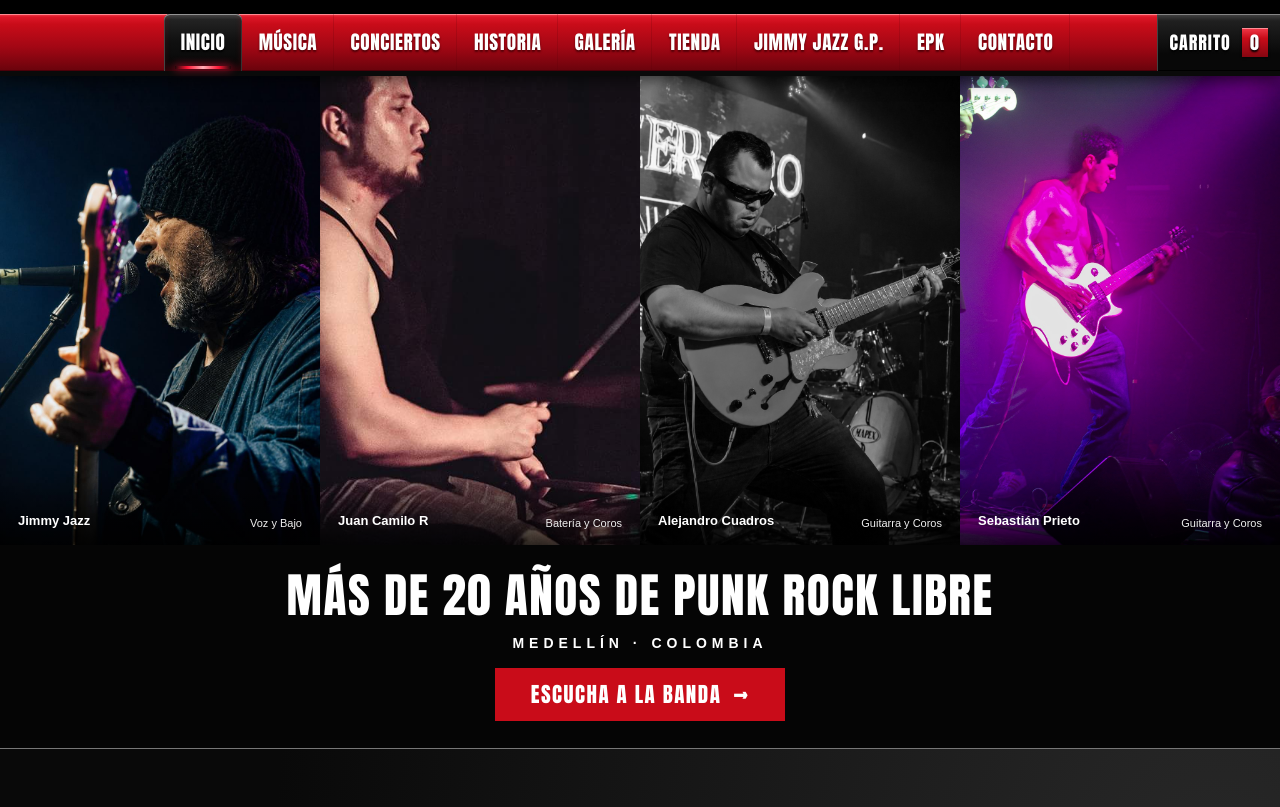
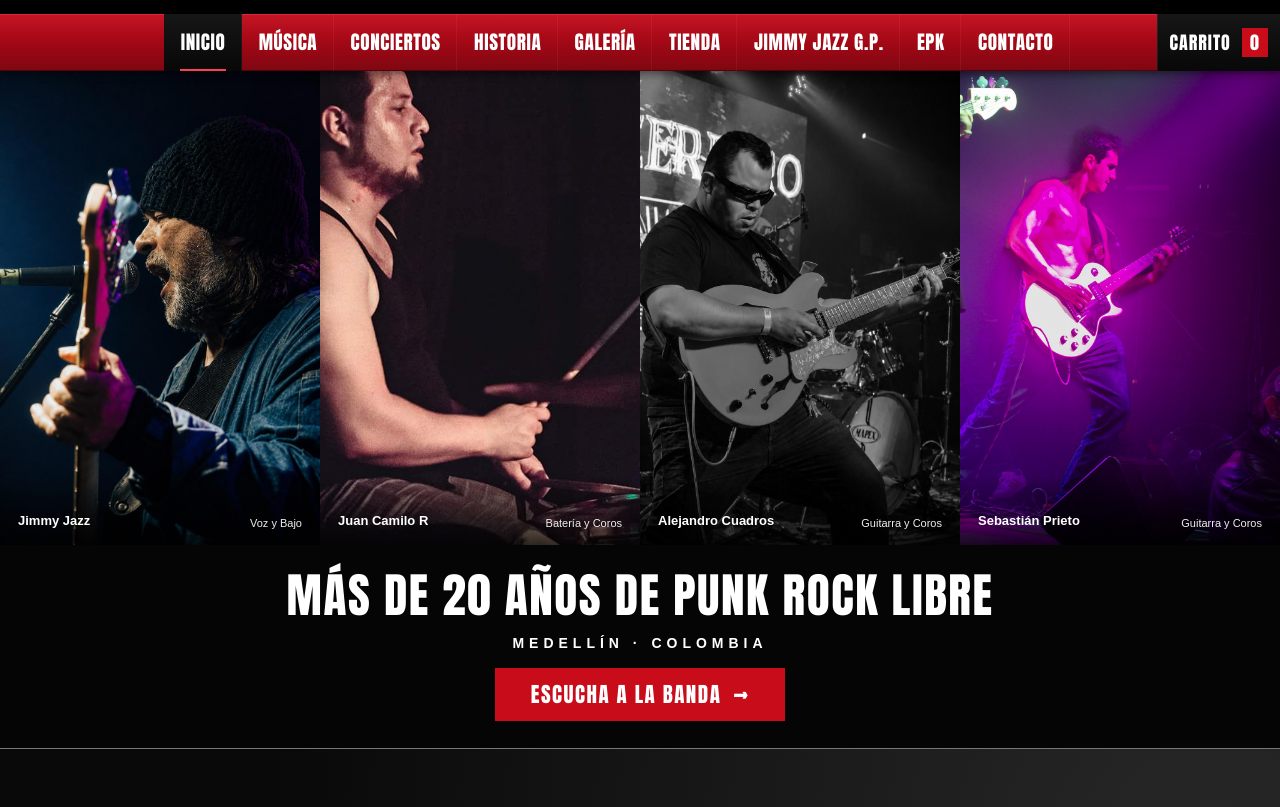
Before and after one commit to punkiesycerebro/punkiesycerebro.github.io, a plain HTML site: page index.html in a window 1280 px wide. Shown: the part 199-1006 px from the top of the page. Drawn offline with Linux system fonts and the light colour scheme.

Commit message:
Probar acabado más discreto solo en la barra de navegación

```diff
--- a/assets/site.css
+++ b/assets/site.css
@@ -335,41 +335,34 @@ footer { flex-wrap: wrap; }
 @media (max-width: 760px) { .header-actions { align-self: center; } }
 @media (prefers-reduced-motion: reduce) { .support-button { transition: none; } .support-button:hover, .support-button:active { transform: none; } }
 
-/* Barra de navegación: esmalte rojo con relieve y pestaña activa iluminada. */
+/* Prueba de barra editorial: rojo profundo, relieve sutil y foco claro. */
 .nav-bar {
-  background: linear-gradient(180deg,#ff6a7270 0,transparent 3px),
-    linear-gradient(180deg,#e51b2d 0%,#c90c19 18%,#a20714 58%,#69030c 100%);
-  box-shadow: inset 0 1px 0 #ff8a91,inset 0 -1px 0 #4b0009,0 5px 0 #0a0a0a,0 9px 15px #0009;
+  background: linear-gradient(180deg,#c61524 0%,#a40816 48%,#7e0711 100%);
+  box-shadow: inset 0 1px 0 #ef536055,inset 0 -1px 0 #50030a,0 3px 8px #0007;
 }
 .nav-bar nav a {
-  position: relative;
-  text-shadow: 0 2px 2px #510007;
-  box-shadow: inset -1px 0 0 #54000a30;
-  transition: background-color .15s ease,box-shadow .15s ease;
+  position: relative; text-shadow: none;
+  box-shadow: inset -1px 0 0 #ffffff0d;
+  transition: background-color .15s ease;
 }
 .nav-bar nav a::after {
-  content: ""; position: absolute; inset-inline: 14%; bottom: 2px; height: 3px;
-  background: linear-gradient(90deg,transparent,#ff1635 22%,#ffb0b8 50%,#ff1635 78%,transparent);
-  box-shadow: 0 0 8px #ff123f; opacity: 0; pointer-events: none;
+  content: ""; position: absolute; inset-inline: 20%; bottom: 0; height: 2px;
+  background: #ff4054; opacity: 0; pointer-events: none;
   transition: opacity .15s ease;
 }
 .nav-bar nav a[aria-current], .nav-bar nav a:hover, .nav-bar nav a:focus-visible {
-  background: linear-gradient(180deg,#4b4b4b 0%,#232323 10%,#101010 48%,#060606 100%);
-  border-radius: 6px 6px 0 0; text-shadow: 0 2px 2px #000;
-  box-shadow: inset 0 1px 0 #939393,inset 1px 0 0 #444,inset -1px 0 0 #333,inset 0 -4px 7px #d5001e38;
+  background: linear-gradient(180deg,#161616,#080808);
+  border-radius: 0; text-shadow: none;
+  box-shadow: inset -1px 0 0 #ffffff0d;
   text-decoration: none;
 }
 .nav-bar nav a[aria-current]::after, .nav-bar nav a:hover::after, .nav-bar nav a:focus-visible::after { opacity: 1; }
 .nav-bar .cart-trigger {
-  background: linear-gradient(180deg,#454545,#202020 12%,#080808 70%);
-  box-shadow: inset 0 1px 0 #868686,inset 1px 0 0 #414141,inset 0 -1px 0 #000;
-  text-shadow: 0 2px 2px #000;
+  background: linear-gradient(180deg,#161616,#080808);
+  box-shadow: inset 1px 0 0 #ffffff12; text-shadow: none;
 }
-.nav-bar .cart-trigger:hover { background: linear-gradient(180deg,#5a5a5a,#292929 14%,#101010 70%); }
-.nav-bar .cart-trigger span {
-  background: linear-gradient(180deg,#f13a49,#c90c19 35%,#850611);
-  box-shadow: inset 0 1px 0 #ff8d95,0 1px 2px #0009;
-}
-.nav-bar .nav-home:hover { background: linear-gradient(#333,#090909); box-shadow: inset 0 1px 0 #777; }
-.nav-bar .menu-toggle { background: linear-gradient(180deg,#e51b2d,#bc0a18 25%,#69030c); text-shadow: 0 2px 2px #510007; box-shadow: inset 0 1px 0 #ff8a91; }
+.nav-bar .cart-trigger:hover { background: #252525; }
+.nav-bar .cart-trigger span { background: var(--red); box-shadow: none; }
+.nav-bar .nav-home:hover { background: #151515; }
+.nav-bar .menu-toggle { background: linear-gradient(180deg,#c61524,#7e0711); text-shadow: none; box-shadow: inset 0 1px 0 #ef536055; }
 @media (prefers-reduced-motion: reduce) { .nav-bar nav a, .nav-bar nav a::after { transition: none; } }
```
